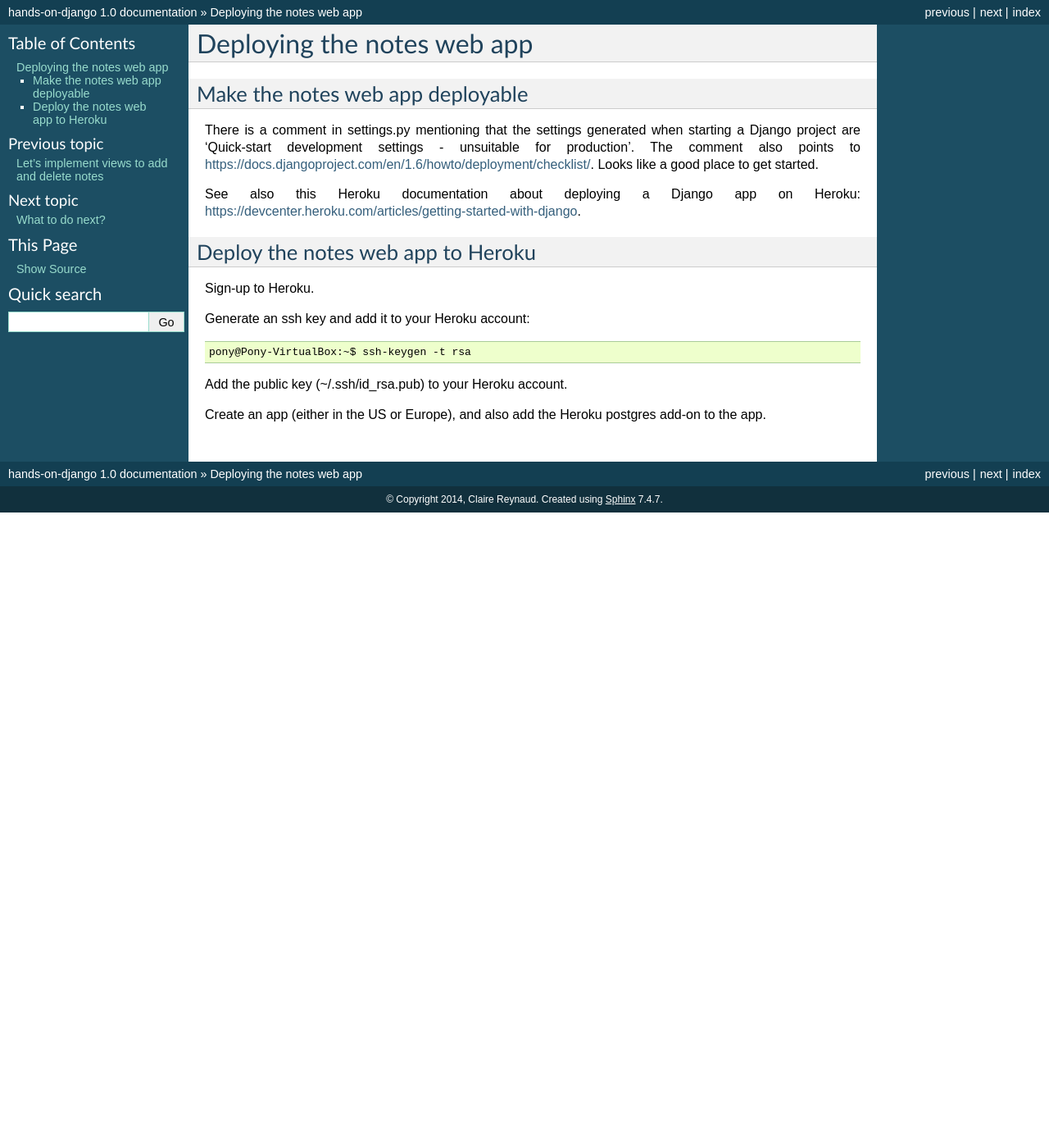
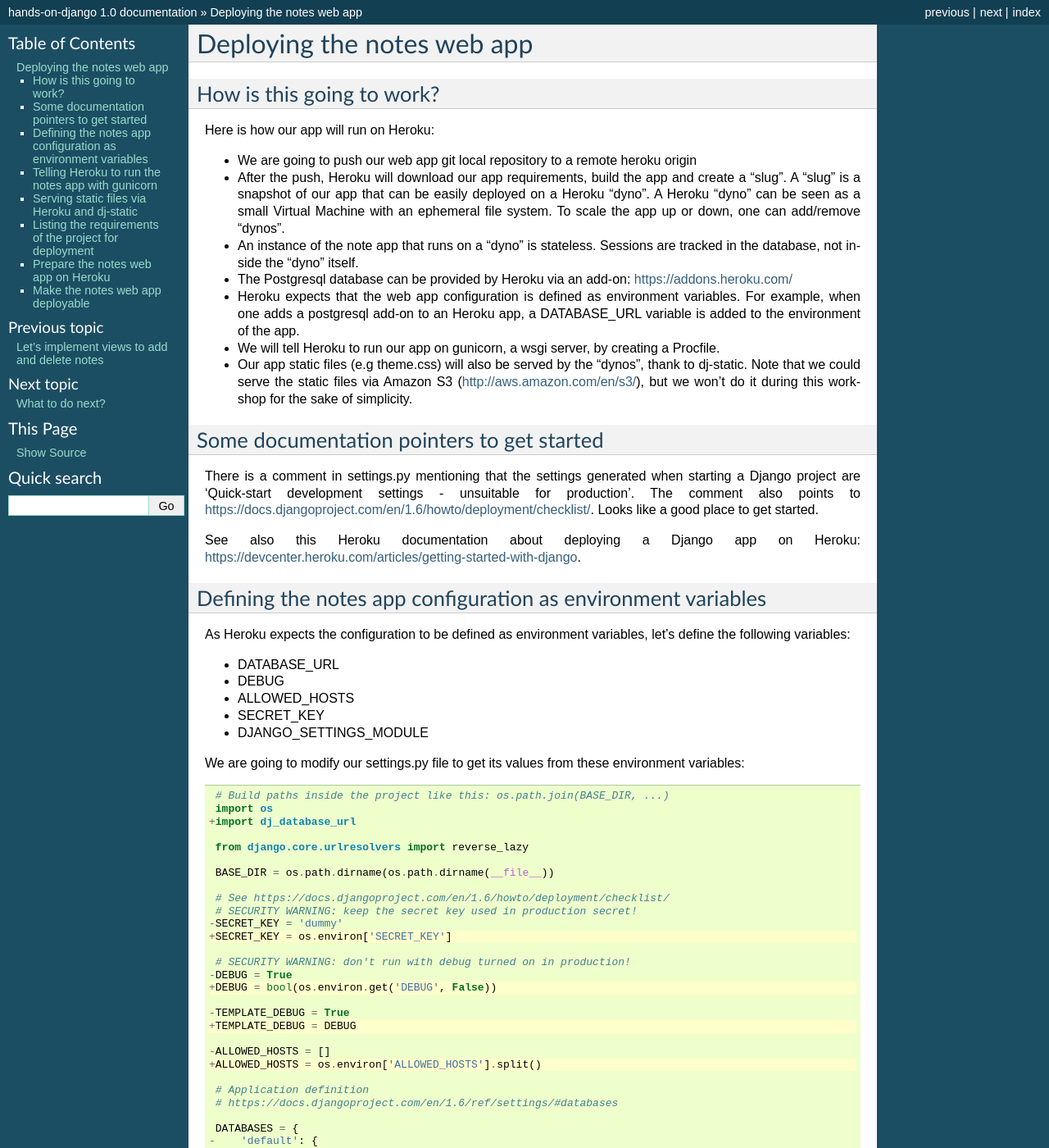
Before and after one commit to creynaud/hands-on-django-doc, a Sphinx documentation site: the page built from source/deploy_to_heroku.rst, in a window 1280 px wide and 1400 px high. Shown: the whole window at 82% size. Built offline with Sphinx 7.4.7, drawn with Linux system fonts in a browser that asks for light colours; some of the changed text lies outside the part shown.

Commit message:
WIP for heroku deployment documentation

```diff
--- a/source/deploy_to_heroku.rst
+++ b/source/deploy_to_heroku.rst
@@ -1,8 +1,21 @@
 Deploying the notes web app
 ===========================
 
-Make the notes web app deployable
----------------------------------
+How is this going to work?
+--------------------------
+
+Here is how our app will run on Heroku:
+
+* We are going to push our web app git local repository to a remote heroku origin
+* After the push, Heroku will download our app requirements, build the app and create a "slug". A "slug" is a snapshot of our app that can be easily deployed on a Heroku "dyno". A Heroku "dyno" can be seen as a small Virtual Machine with an ephemeral file system. To scale the app up or down, one can add/remove "dynos".
+* An instance of the note app that runs on a "dyno" is stateless. Sessions are tracked in the database, not inside the "dyno" itself.
+* The Postgresql database can be provided by Heroku via an add-on: https://addons.heroku.com/
+* Heroku expects that the web app configuration is defined as environment variables. For example, when one adds a postgresql add-on to an Heroku app, a DATABASE_URL variable is added to the environment of the app.
+* We will tell Heroku to run our app on gunicorn, a wsgi server, by creating a Procfile.
+* Our app static files (e.g theme.css) will also be served by the "dynos", thank to dj-static. Note that we could serve the static files via Amazon S3 (http://aws.amazon.com/en/s3/), but we won't do it during this workshop for the sake of simplicity.
+
+Some documentation pointers to get started
+------------------------------------------
 
 There is a comment in settings.py mentioning that the settings generated when starting a Django project are 'Quick-start development settings - unsuitable for production'.
 The comment also points to https://docs.djangoproject.com/en/1.6/howto/deployment/checklist/.
@@ -10,8 +23,117 @@
 
 See also this Heroku documentation about deploying a Django app on Heroku: https://devcenter.heroku.com/articles/getting-started-with-django.
 
-Deploy the notes web app to Heroku
-----------------------------------
+Defining the notes app configuration as environment variables
+-------------------------------------------------------------
+
+As Heroku expects the configuration to be defined as environment variables, let's define the following variables:
+
+* DATABASE_URL
+* DEBUG
+* ALLOWED_HOSTS
+* SECRET_KEY
+* DJANGO_SETTINGS_MODULE
+
+We are going to modify our settings.py file to get its values from these environment variables:
+
+.. code-block:: python
+    :emphasize-lines: 12, 16, 19, 22, 32
+
+     # Build paths inside the project like this: os.path.join(BASE_DIR, ...)
+     import os
+    +import dj_database_url
+
+     from django.core.urlresolvers import reverse_lazy
+
+     BASE_DIR = os.path.dirname(os.path.dirname(__file__))
+
+     # See https://docs.djangoproject.com/en/1.6/howto/deployment/checklist/
+     # SECURITY WARNING: keep the secret key used in production secret!
+    -SECRET_KEY = 'dummy'
+    +SECRET_KEY = os.environ['SECRET_KEY']
+
+     # SECURITY WARNING: don't run with debug turned on in production!
+    -DEBUG = True
+    +DEBUG = bool(os.environ.get('DEBUG', False))
+
+    -TEMPLATE_DEBUG = True
+    +TEMPLATE_DEBUG = DEBUG
+
+    -ALLOWED_HOSTS = []
+    +ALLOWED_HOSTS = os.environ['ALLOWED_HOSTS'].split()
+
+     # Application definition
+     # https://docs.djangoproject.com/en/1.6/ref/settings/#databases
+
+     DATABASES = {
+    -    'default': {
+    -        'ENGINE': 'django.db.backends.sqlite3',
+    -        'NAME': os.path.join(BASE_DIR, 'db.sqlite3'),
+    -    }
+    +    'default': dj_database_url.config()
+     }
+
+Now if you try to launch the app for development, it should be broken unless you define the right environment variables:
+
+* DATABASE_URL='sqlite:////home/pony/hands-on-django/db.sqlite3'
+* SECRET_KEY='dummy'
+* ALLOWED_HOSTS='dummy'
+* DJANGO_SETTINGS_MODULE='notes.settings'
+* DEBUG='True'
+
+To run your project and tests in Pycharm, add these variables in the run configuration settings.
+
+If you run your project from the command line (which is quite likely if you use an integration server), you can use a tool called 'envdir'.
+'envdir' is command line tool that accepts a folder containing files defining environment variable as parameter.
+
+For example, create an 'env' folder at the root of the project. Define a DATABASE_URL file that just contains its value: sqlite:////home/pony/hands-on-django/db.sqlite3 as value.
+Do the same for the other environment variable. Now to run your project or your tests from the command line, just call:
+
+.. code-block:: bash
+
+    (hands-on-django)pony@Pony-VirtualBox:~/hands-on-django$ envdir env/ python manage.py runserver
+    (hands-on-django)pony@Pony-VirtualBox:~/hands-on-django$ envdir env/ python manage.py test
+
+Telling Heroku to run the notes app with gunicorn
+-------------------------------------------------
+
+Create a Procfile at the root of the project. The Procfile content should be the following:
+
+.. code-block:: python
+
+    web: gunicorn notes.wsgi
+
+We need gunicorn, so let's install it via pip.
+
+Serving static files via Heroku and dj-static
+---------------------------------------------
+
+We are going to serve our notes app static files (theme.css and all admin app static files - images, css, javascript files) via Heroku.
+This is possible thank to the dj-static package.
+
+We need to install dj-static and static for this purpose.
+
+We also need to change the notes.wsgi file to the following:
+
+.. code-block:: python
+    :emphasize-lines: 2, 7, 8
+
+     import os
+    +
+     os.environ.setdefault("DJANGO_SETTINGS_MODULE", "notes.settings")
+
+     from django.core.wsgi import get_wsgi_application
+    -application = get_wsgi_application()
+    +from dj_static import Cling
+    +application = Cling(get_wsgi_application())
+
+Listing the requirements of the project for deployment
+------------------------------------------------------
+
+To get a list of the requirements of the project,
+
+Prepare the notes web app on Heroku
+-----------------------------------
 
 Sign-up to Heroku.
 
@@ -24,3 +146,6 @@
 Add the public key (~/.ssh/id_rsa.pub) to your Heroku account.
 
 Create an app (either in the US or Europe), and also add the Heroku postgres add-on to the app.
+
+Make the notes web app deployable
+---------------------------------
--- a/source/index.rst
+++ b/source/index.rst
@@ -25,6 +25,7 @@
    add_delete_notes_views
    deploy_to_heroku
    what_to_do_next
+   ubuntu_vm
 
 Indices and tables
 ==================
--- /dev/null
+++ b/source/ubuntu_vm.rst
@@ -0,0 +1,4 @@
+Worshop Ubuntu VM
+=================
+
+TODO: list what was installed in the VM
```
